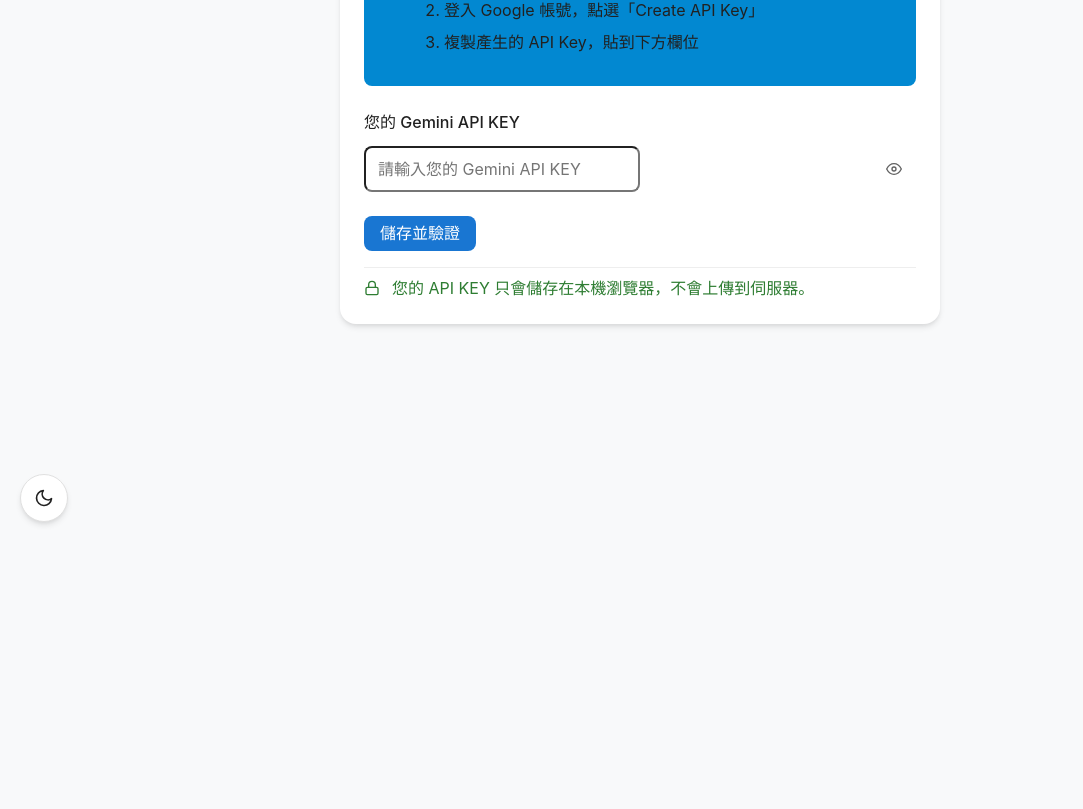
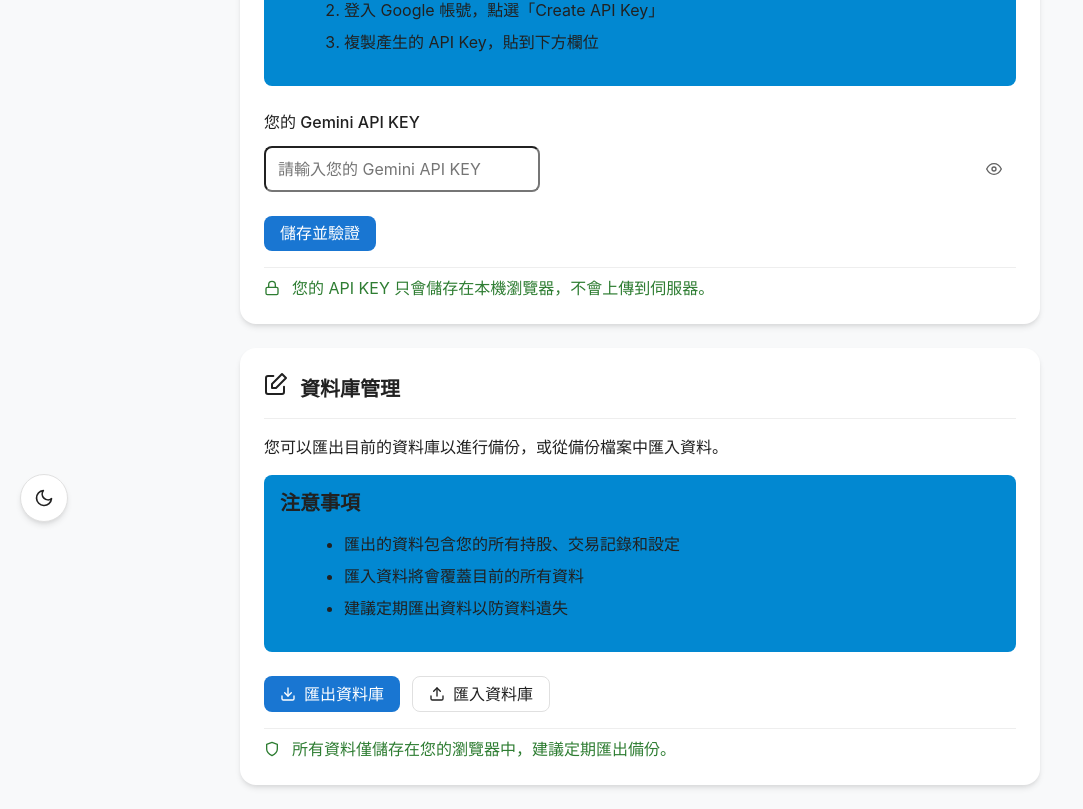
Before and after one commit to Pchyan/AI-Stock-Analysis, a Next.js app: page /settings in a window 1280 px wide. Shown: the part 258-1067 px from the top of the page, without its empty margins (0-1083 px from the left). Before the commit the page ends 800 px from the top, so only its background shows below. Built offline with nearby package versions, Linux system fonts and the light colour scheme.

Commit message:
資料庫匯入、匯出

```diff
--- a/pages/settings.tsx
+++ b/pages/settings.tsx
@@ -1,4 +1,4 @@
-import { useEffect, useState } from 'react';
+import { useEffect, useState, useRef } from 'react';
 import Link from 'next/link';
 
 export default function Settings() {
@@ -6,6 +6,12 @@
   const [status, setStatus] = useState<'idle'|'saving'|'success'|'fail'>('idle');
   const [error, setError] = useState('');
   const [showApiKey, setShowApiKey] = useState(false);
+
+  // 資料庫匯出/匯入相關狀態
+  const [dbStatus, setDbStatus] = useState<'idle'|'exporting'|'importing'|'success'|'fail'>('idle');
+  const [dbError, setDbError] = useState('');
+  const [dbSuccess, setDbSuccess] = useState('');
+  const fileInputRef = useRef<HTMLInputElement>(null);
 
   // 簡單的加密函數
   const encryptApiKey = (key: string): string => {
@@ -60,6 +66,132 @@
     }
   };
 
+  // 匯出資料庫
+  const exportDatabase = () => {
+    try {
+      setDbStatus('exporting');
+      setDbError('');
+      setDbSuccess('');
+
+      // 收集所有 localStorage 數據
+      const data = {};
+      for (let i = 0; i < localStorage.length; i++) {
+        const key = localStorage.key(i);
+        if (key) {
+          data[key] = localStorage.getItem(key);
+        }
+      }
+
+      // 創建一個包含時間戳的檔案名
+      const timestamp = new Date().toISOString().replace(/[:.]/g, '-');
+      const filename = `stock-analysis-backup-${timestamp}.json`;
+
+      // 將數據轉換為 JSON 並創建下載連結
+      const jsonData = JSON.stringify(data, null, 2);
+      const blob = new Blob([jsonData], { type: 'application/json' });
+      const url = URL.createObjectURL(blob);
+
+      // 創建一個臨時的下載連結並觸發下載
+      const a = document.createElement('a');
+      a.href = url;
+      a.download = filename;
+      document.body.appendChild(a);
+      a.click();
+
+      // 清理
+      setTimeout(() => {
+        document.body.removeChild(a);
+        URL.revokeObjectURL(url);
+        setDbStatus('success');
+        setDbSuccess('資料庫匯出成功！');
+        setTimeout(() => {
+          setDbStatus('idle');
+          setDbSuccess('');
+        }, 2000);
+      }, 100);
+    } catch (e) {
+      console.error('匯出資料庫失敗', e);
+      setDbStatus('fail');
+      setDbError(`匯出資料庫失敗: ${e.message}`);
+    }
+  };
+
+  // 觸發檔案選擇器
+  const triggerFileInput = () => {
+    if (fileInputRef.current) {
+      fileInputRef.current.click();
+    }
+  };
+
+  // 匯入資料庫
+  const importDatabase = (event: React.ChangeEvent<HTMLInputElement>) => {
+    const file = event.target.files?.[0];
+    if (!file) return;
+
+    setDbStatus('importing');
+    setDbError('');
+    setDbSuccess('');
+
+    const reader = new FileReader();
+
+    reader.onload = (e) => {
+      try {
+        const content = e.target?.result as string;
+        const data = JSON.parse(content);
+
+        // 確認匯入
+        if (!confirm('匯入將會覆蓋現有的所有資料，確定要繼續嗎？')) {
+          setDbStatus('idle');
+          if (fileInputRef.current) {
+            fileInputRef.current.value = '';
+          }
+          return;
+        }
+
+        // 將數據寫入 localStorage
+        Object.keys(data).forEach(key => {
+          if (data[key] !== null) {
+            localStorage.setItem(key, data[key]);
+          }
+        });
+
+        setDbStatus('success');
+        setDbSuccess('資料庫匯入成功！請重新整理頁面以套用新資料。');
+
+        // 重置檔案輸入
+        if (fileInputRef.current) {
+          fileInputRef.current.value = '';
+        }
+
+        // 3 秒後重新整理頁面
+        setTimeout(() => {
+          window.location.reload();
+        }, 3000);
+      } catch (e) {
+        console.error('匯入資料庫失敗', e);
+        setDbStatus('fail');
+        setDbError(`匯入資料庫失敗: ${e.message}`);
+
+        // 重置檔案輸入
+        if (fileInputRef.current) {
+          fileInputRef.current.value = '';
+        }
+      }
+    };
+
+    reader.onerror = () => {
+      setDbStatus('fail');
+      setDbError('讀取檔案失敗');
+
+      // 重置檔案輸入
+      if (fileInputRef.current) {
+        fileInputRef.current.value = '';
+      }
+    };
+
+    reader.readAsText(file);
+  };
+
   return (
     <div className="container py-5">
       <div className="back-link mb-3">
@@ -72,7 +204,9 @@
         </a>
       </div>
 
-      <div className="card" style={{ maxWidth: '600px', margin: '0 auto' }}>
+      <div className="settings-cards">
+        {/* API KEY 設定卡片 */}
+        <div className="card mb-4">
           <div className="card-header">
             <h2 className="card-title">
               <svg xmlns="http://www.w3.org/2000/svg" width="24" height="24" viewBox="0 0 24 24" fill="none" stroke="currentColor" strokeWidth="2" strokeLinecap="round" strokeLinejoin="round" className="mr-2">
@@ -182,7 +316,123 @@
           </div>
         </div>
 
+        {/* 資料庫匯出/匯入卡片 */}
+        <div className="card">
+          <div className="card-header">
+            <h2 className="card-title">
+              <svg xmlns="http://www.w3.org/2000/svg" width="24" height="24" viewBox="0 0 24 24" fill="none" stroke="currentColor" strokeWidth="2" strokeLinecap="round" strokeLinejoin="round" className="mr-2">
+                <path d="M20 14.66V20a2 2 0 0 1-2 2H4a2 2 0 0 1-2-2V6a2 2 0 0 1 2-2h5.34"></path>
+                <polygon points="18 2 22 6 12 16 8 16 8 12 18 2"></polygon>
+              </svg>
+              資料庫管理
+            </h2>
+          </div>
+
+          <div className="card-body">
+            <div className="mb-4">
+              <p>
+                您可以匯出目前的資料庫以進行備份，或從備份檔案中匯入資料。
+              </p>
+              <div className="bg-info p-3 rounded-md mb-3">
+                <h4 className="font-semibold mb-2">注意事項</h4>
+                <ul className="ml-4 list-disc">
+                  <li className="mb-1">匯出的資料包含您的所有持股、交易記錄和設定</li>
+                  <li className="mb-1">匯入資料將會覆蓋目前的所有資料</li>
+                  <li>建議定期匯出資料以防資料遺失</li>
+                </ul>
+              </div>
+            </div>
+
+            <div className="d-flex flex-wrap gap-3">
+              <button
+                className={`btn ${dbStatus === 'exporting' ? 'btn-secondary' : 'btn-primary'}`}
+                onClick={exportDatabase}
+                disabled={dbStatus === 'exporting' || dbStatus === 'importing'}
+              >
+                {dbStatus === 'exporting' ? (
+                  <>
+                    <span className="spinner-border spinner-border-sm mr-2" role="status" aria-hidden="true"></span>
+                    匯出中...
+                  </>
+                ) : (
+                  <>
+                    <svg xmlns="http://www.w3.org/2000/svg" width="16" height="16" viewBox="0 0 24 24" fill="none" stroke="currentColor" strokeWidth="2" strokeLinecap="round" strokeLinejoin="round" className="mr-1">
+                      <path d="M21 15v4a2 2 0 0 1-2 2H5a2 2 0 0 1-2-2v-4"></path>
+                      <polyline points="7 10 12 15 17 10"></polyline>
+                      <line x1="12" y1="15" x2="12" y2="3"></line>
+                    </svg>
+                    匯出資料庫
+                  </>
+                )}
+              </button>
+
+              <button
+                className={`btn ${dbStatus === 'importing' ? 'btn-secondary' : 'btn-outline'}`}
+                onClick={triggerFileInput}
+                disabled={dbStatus === 'exporting' || dbStatus === 'importing'}
+              >
+                {dbStatus === 'importing' ? (
+                  <>
+                    <span className="spinner-border spinner-border-sm mr-2" role="status" aria-hidden="true"></span>
+                    匯入中...
+                  </>
+                ) : (
+                  <>
+                    <svg xmlns="http://www.w3.org/2000/svg" width="16" height="16" viewBox="0 0 24 24" fill="none" stroke="currentColor" strokeWidth="2" strokeLinecap="round" strokeLinejoin="round" className="mr-1">
+                      <path d="M21 15v4a2 2 0 0 1-2 2H5a2 2 0 0 1-2-2v-4"></path>
+                      <polyline points="17 8 12 3 7 8"></polyline>
+                      <line x1="12" y1="3" x2="12" y2="15"></line>
+                    </svg>
+                    匯入資料庫
+                  </>
+                )}
+              </button>
+
+              <input
+                type="file"
+                ref={fileInputRef}
+                onChange={importDatabase}
+                accept=".json"
+                style={{ display: 'none' }}
+              />
+            </div>
+
+            {(dbStatus === 'success' || dbStatus === 'fail') && (
+              <div className={`mt-3 ${dbStatus === 'success' ? 'text-success' : 'text-error'} d-flex align-items-center`}>
+                {dbStatus === 'success' ? (
+                  <svg xmlns="http://www.w3.org/2000/svg" width="16" height="16" viewBox="0 0 24 24" fill="none" stroke="currentColor" strokeWidth="2" strokeLinecap="round" strokeLinejoin="round" className="mr-1">
+                    <path d="M22 11.08V12a10 10 0 1 1-5.93-9.14"></path>
+                    <polyline points="22 4 12 14.01 9 11.01"></polyline>
+                  </svg>
+                ) : (
+                  <svg xmlns="http://www.w3.org/2000/svg" width="16" height="16" viewBox="0 0 24 24" fill="none" stroke="currentColor" strokeWidth="2" strokeLinecap="round" strokeLinejoin="round" className="mr-1">
+                    <circle cx="12" cy="12" r="10"></circle>
+                    <line x1="12" y1="8" x2="12" y2="12"></line>
+                    <line x1="12" y1="16" x2="12.01" y2="16"></line>
+                  </svg>
+                )}
+                {dbStatus === 'success' ? dbSuccess : dbError}
+              </div>
+            )}
+          </div>
+
+          <div className="card-footer text-secondary">
+            <div className="d-flex align-items-center">
+              <svg xmlns="http://www.w3.org/2000/svg" width="16" height="16" viewBox="0 0 24 24" fill="none" stroke="currentColor" strokeWidth="2" strokeLinecap="round" strokeLinejoin="round" className="mr-2">
+                <path d="M12 22s8-4 8-10V5l-8-3-8 3v7c0 6 8 10 8 10z"></path>
+              </svg>
+              所有資料僅儲存在您的瀏覽器中，建議定期匯出備份。
+            </div>
+          </div>
+        </div>
+      </div>
+
       <style jsx>{`
+        .settings-cards {
+          max-width: 800px;
+          margin: 0 auto;
+        }
+
         .spinner-border {
           display: inline-block;
           width: 1rem;
@@ -199,6 +449,10 @@
 
         .list-decimal {
           list-style-type: decimal;
+        }
+
+        .list-disc {
+          list-style-type: disc;
         }
 
         .api-key-input-container {
@@ -229,6 +483,14 @@
           outline: none;
           color: var(--color-primary);
         }
+
+        .gap-3 {
+          gap: 0.75rem;
+        }
+
+        .mt-3 {
+          margin-top: 0.75rem;
+        }
       `}</style>
     </div>
   );
```
Lines whose indentation alone changed are shown as unchanged.
